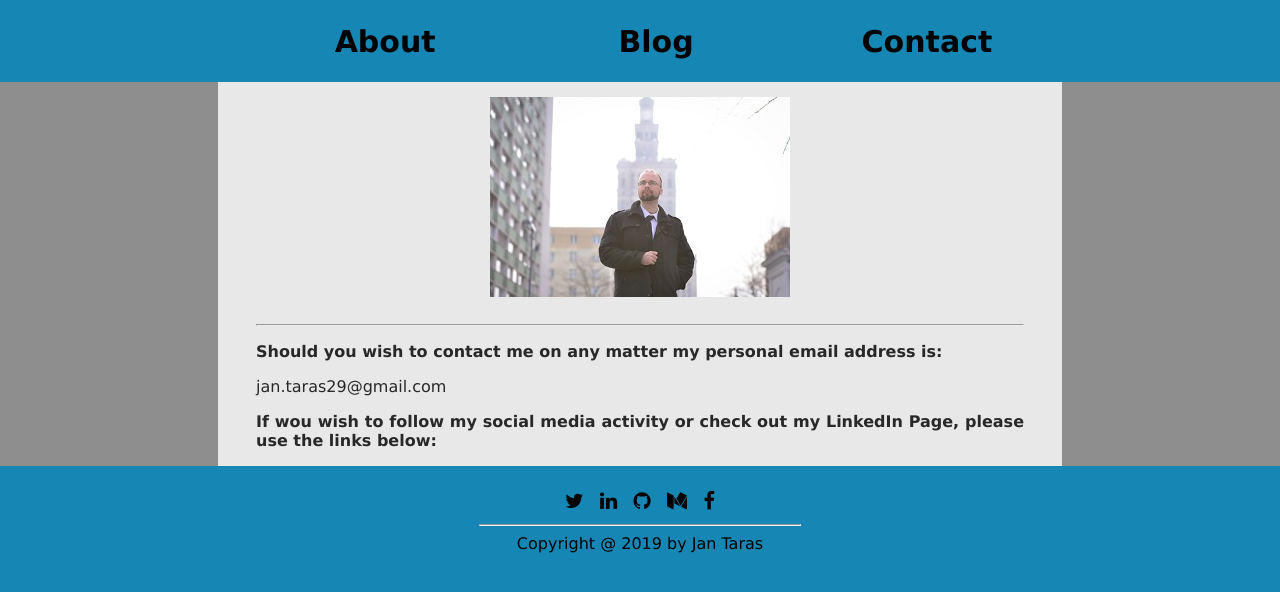
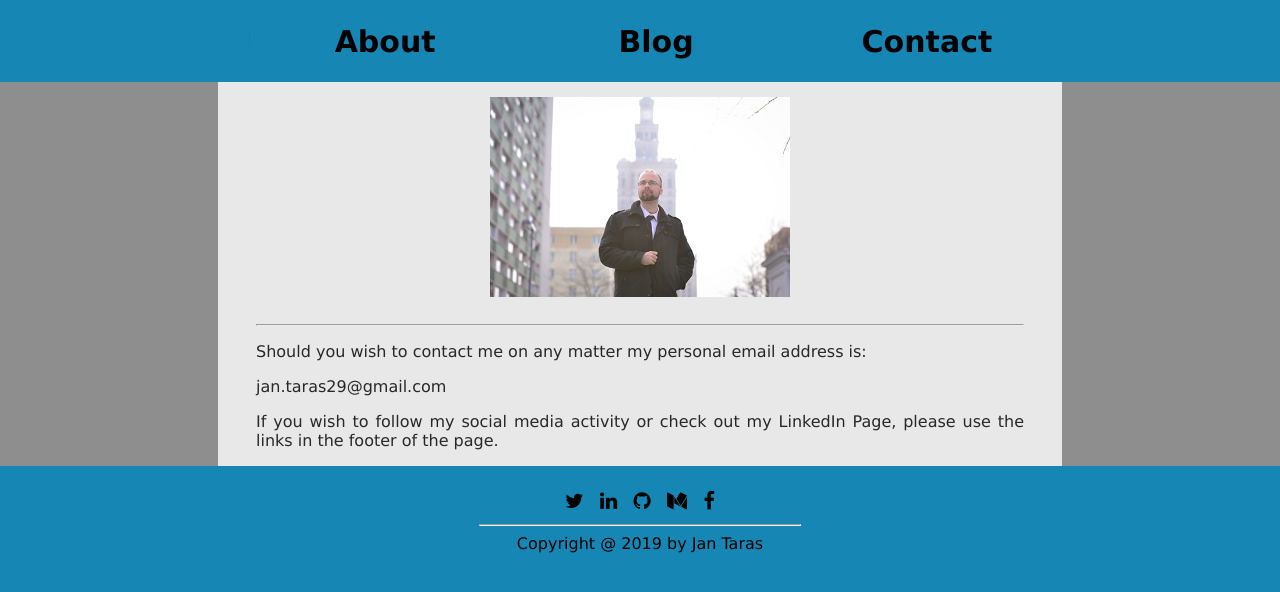
Before and after one commit to TarasJan/TarasJan.github.io, a Jekyll site: the page built from contact.md, in a window 1280 px wide. Shown: the top 592 px of the page. Built offline with Jekyll 4.4.1, drawn with Linux system fonts in a browser that asks for light colours.

Commit message:
[Blog] Fixed a typo in the contacts page

```diff
--- a/contact.md
+++ b/contact.md
@@ -6,8 +6,8 @@ permalink: /contact/
 
 {% include profile_photo.html %}
 <hr/>
-**Should you wish to contact me on any matter my personal email address is:**
+Should you wish to contact me on any matter my personal email address is:
 
 {{ site.email }}
 
-**If wou wish to follow my social media activity or check out my LinkedIn Page, please use the links below:**
+If you wish to follow my social media activity or check out my LinkedIn Page, please use the links in the footer of the page.
```
